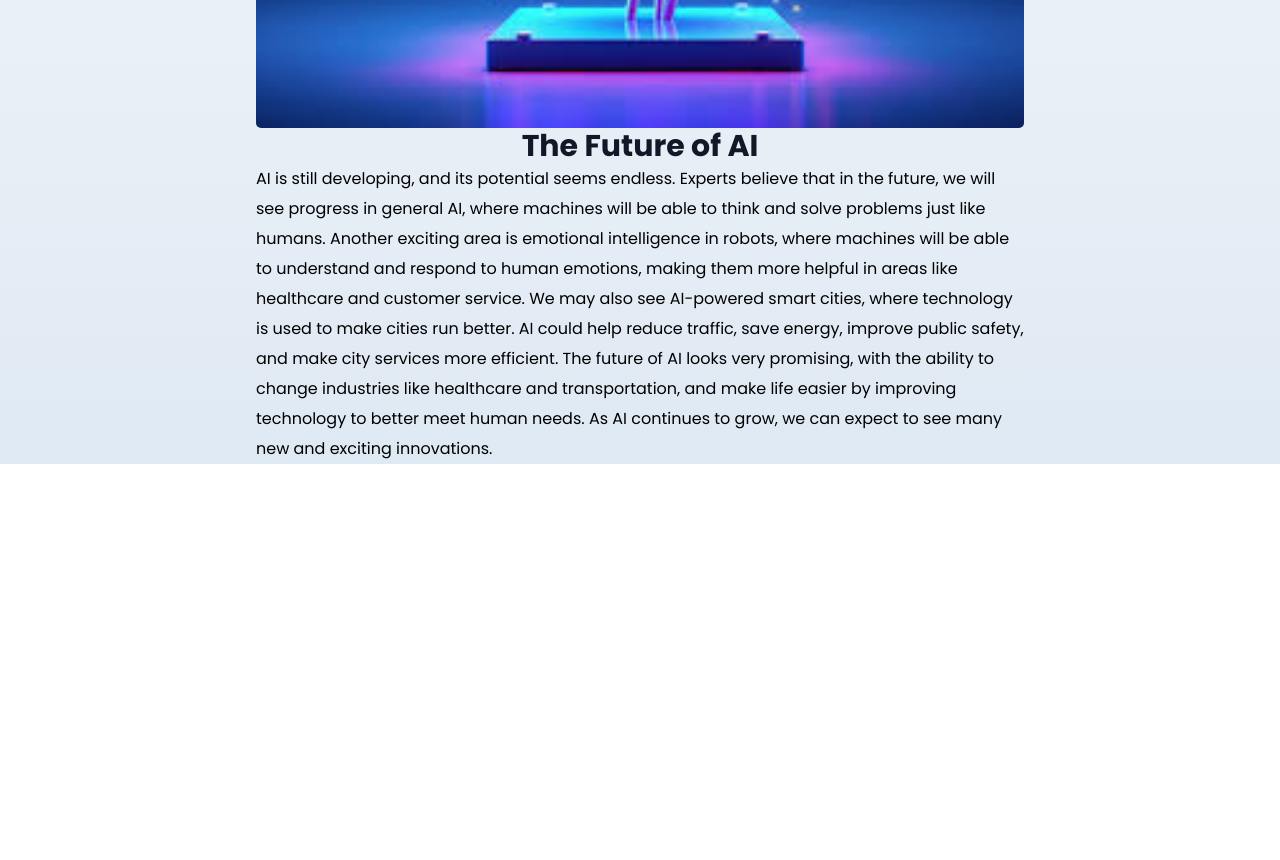
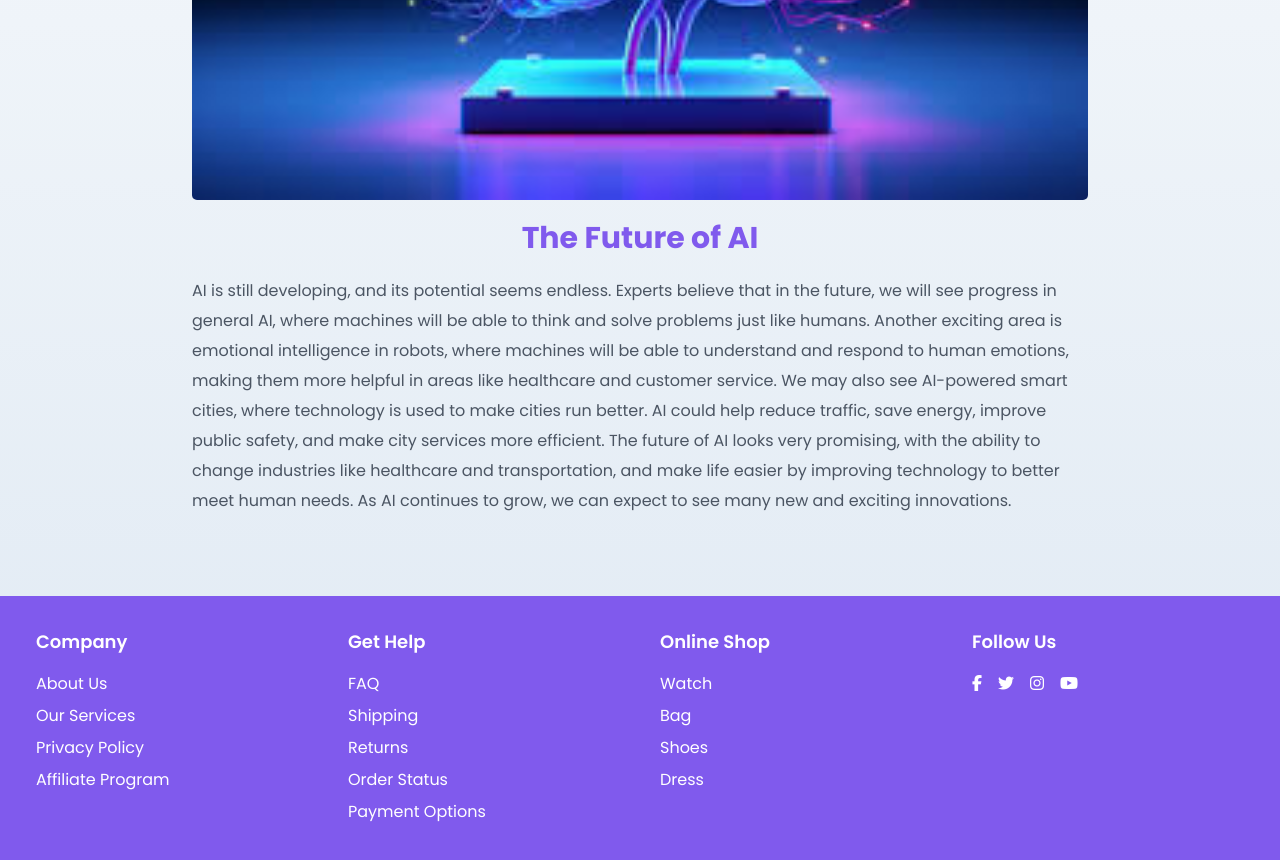
Before and after one commit to Usmandevblends/BlogSphere-, a React (Create React App) app in the folder blog/: page /technology in a window 1280 px wide. Shown: the part 820-1680 px from the top of the page. Before the commit the page ends 1284 px from the top, so only its background shows below. Built offline with nearby package versions, Linux system fonts and the light colour scheme.

Commit message:
changes in App.js or add commponent Error.js

```diff
--- a/blog/src/App.js
+++ b/blog/src/App.js
@@ -9,6 +9,7 @@ import Software from './components/Software';
 import Games from './components/Games';
 import Podcasts from './components/Podcasts';
 import Home from './components/Home';
+import Error from './components/Error';
 
 const articles = [
   {
@@ -40,6 +41,7 @@ function App() {
         <Route path="/software" element={<Software />} />v
         <Route path="/games" element={<Games />} />
         <Route path="/podcasts" element={<Podcasts />} />
+        <Route path="/Error" element={<Error />} />
       </Routes>
     </Router>
   );
--- /dev/null
+++ b/blog/src/components/Error.js
@@ -0,0 +1,44 @@
+import React from "react";
+
+const Error = () => {
+  return (
+    <>
+      <section className="relative z-10 bg-primary py-[120px]">
+        <div className="container mx-auto">
+          <div className="-mx-4 flex">
+            <div className="w-full px-4">
+              <div className="mx-auto max-w-[400px] text-center">
+                <h2 className="mb-2 text-[50px] font-bold leading-none text-white sm:text-[80px] md:text-[100px]">
+                  404
+                </h2>
+                <h4 className="mb-3 text-[22px] font-semibold leading-tight text-white">
+                  Oops! That page can’t be found
+                </h4>
+                <p className="mb-8 text-lg text-white">
+                  The page you are looking for it maybe deleted
+                </p>
+                <a
+                  href="javascript:void(0)"
+                  className="inline-block rounded-lg border border-white px-8 py-3 text-center text-base font-semibold text-white transition hover:bg-white hover:text-primary"
+                >
+                  Go To Home
+                </a>
+              </div>
+            </div>
+          </div>
+        </div>
+
+        <div className="absolute left-0 top-0 -z-10 flex h-full w-full items-center justify-between space-x-5 md:space-x-8 lg:space-x-14">
+          <div className="h-full w-1/3 bg-gradient-to-t from-[#FFFFFF14] to-[#C4C4C400]"></div>
+          <div className="flex h-full w-1/3">
+            <div className="h-full w-1/2 bg-gradient-to-b from-[#FFFFFF14] to-[#C4C4C400]"></div>
+            <div className="h-full w-1/2 bg-gradient-to-t from-[#FFFFFF14] to-[#C4C4C400]"></div>
+          </div>
+          <div className="h-full w-1/3 bg-gradient-to-b from-[#FFFFFF14] to-[#C4C4C400]"></div>
+        </div>
+      </section>
+    </>
+  );
+};
+
+export default Error;
--- a/blog/src/components/Footer.js
+++ b/blog/src/components/Footer.js
@@ -5,8 +5,8 @@ function Footer() {
     <>
       <footer class="bg-[#805aed] py-8 mt-20">
         <div class="container mx-auto px-4">
-        <div class="grid lg:grid-cols-4 md:grid-cols-6 gap-8 sm:grid-cols-1">
-            <div >
+        <div class="grid col-span-12 lg:grid-cols-4 md:grid-cols-6 gap-20">
+            <div className="px-5" >
               <h3 class="text-lg font-semibold mb-4 text-white">Company</h3>
               <ul>
                 <li class="mb-2">
@@ -31,7 +31,7 @@ function Footer() {
                 </li>
               </ul>
             </div>
-            <div>
+            <div className="px-5">
               <h3 class="text-lg font-semibold mb-4 text-white">Get Help</h3>
               <ul>
                 <li class="mb-2">
@@ -61,7 +61,7 @@ function Footer() {
                 </li>
               </ul>
             </div>
-            <div>
+            <div className="px-5">
               <h3 class="text-lg font-semibold mb-4 text-white">Online Shop</h3>
               <ul>
                 <li class="mb-2">
@@ -87,8 +87,8 @@ function Footer() {
               </ul>
             </div>
             <div>
-              <h3 class="text-lg font-semibold mb-4 text-white">Follow Us</h3>
-              <div class="flex space-x-4">
+              <h3 class="text-lg font-semibold mb-4 text-white px-5">Follow Us</h3>
+              <div class="flex space-x-4 px-5">
                 <a href="#" class="text-white hover:text-white">
                   <i class="fab fa-facebook-f"></i>
                 </a>
--- a/blog/src/components/TechBlog.js
+++ b/blog/src/components/TechBlog.js
@@ -8,8 +8,8 @@ function TechBlog() {
           <div className="grid">
             <div className='blogimg flex flex-col items-center justify-center col-span-12'>
               <img className='blogimg-img' src="./Ai.jpg" alt="" />
-              <h2 className="text-3xl font-bold text-gray-900">The Future of AI</h2>
-              <p className='mx-auto blogpra'>AI is still developing, and its potential seems endless. Experts believe that in the future, we will see progress in general AI, where machines will be able to think and solve problems just like humans. Another exciting area is emotional intelligence in robots, where machines will be able to understand and respond to human emotions, making them more helpful in areas like healthcare and customer service.
+              <h1 className=" text-3xl font-bold  mt-5 text-[#805aed]">The Future of AI</h1>
+              <p className='mx-auto blogpra text-gray-600 mt-5'>AI is still developing, and its potential seems endless. Experts believe that in the future, we will see progress in general AI, where machines will be able to think and solve problems just like humans. Another exciting area is emotional intelligence in robots, where machines will be able to understand and respond to human emotions, making them more helpful in areas like healthcare and customer service.
 
                 We may also see AI-powered smart cities, where technology is used to make cities run better. AI could help reduce traffic, save energy, improve public safety, and make city services more efficient.
 
--- a/blog/src/components/Technology.js
+++ b/blog/src/components/Technology.js
@@ -1,12 +1,14 @@
 import React from 'react';
 import TechBanner from './TechBanner';
 import TechBlog from './TechBlog';
+import Footer from './Footer';
 
 function Technology() {
   return (
     <>
       <TechBanner />
       <TechBlog />
+      <Footer />
     </>
   );
 }
--- a/blog/src/style.css
+++ b/blog/src/style.css
@@ -49,7 +49,7 @@ body {
 }
 
 .blogimg img {
-  width: 60%;
+    width: 70%;
     margin-top: 70px;
     border-radius: 5px;
     object-fit: cover;
@@ -61,14 +61,27 @@ body {
 }
 
 .blogpra {
-  width: 60%;
+    width: 70%;
     line-height: 30px;
 }
 
-@media (max-width: 376px) {
+/* Existing breakpoint for tablets and small desktop screens */
+
+@media (max-width: 768px) {
     .post-wrapper {
         margin-top: 0 !important;
     }
+
+    .blogpra {
+        width: 100%;
+        line-height: 30px;
+    }
+
+    .blogimg img {
+        width: 100%;
+        margin-top: 70px;
+    }
+
     .nav {
         position: absolute;
         width: 100%;
@@ -79,15 +92,33 @@ body {
         z-index: 1001;
         transition: 0.5s;
     }
+
     .nav ul {
         display: flex;
         flex-direction: column;
         padding-left: 18px;
     }
+
     .toggle-btn {
         display: block;
     }
+
     .post-wrapper .content {
         padding-top: 200px !important;
     }
 }
+
+/* New breakpoint for medium desktop screens */
+@media (max-width: 992px) {
+    /* Add styles for medium desktop screens here */
+}
+
+/* New breakpoint for large desktop screens */
+@media (max-width: 1200px) {
+    /* Add styles for large desktop screens here */
+}
+
+/* New breakpoint for mobile devices */
+@media (max-width: 576px) {
+    /* Add styles for mobile devices here */
+}
```
Lines whose indentation alone changed are shown as unchanged.
